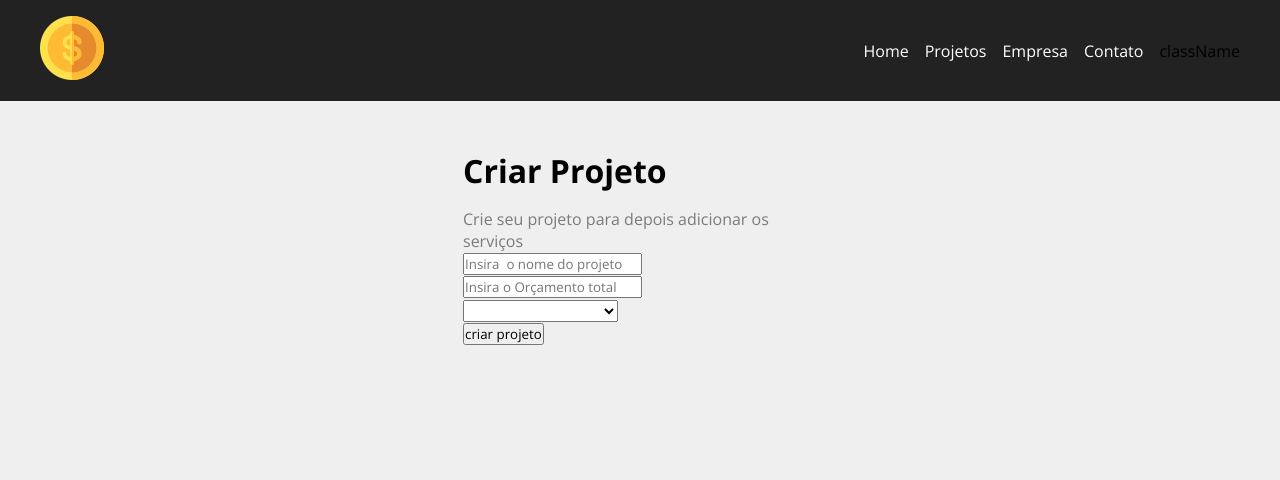
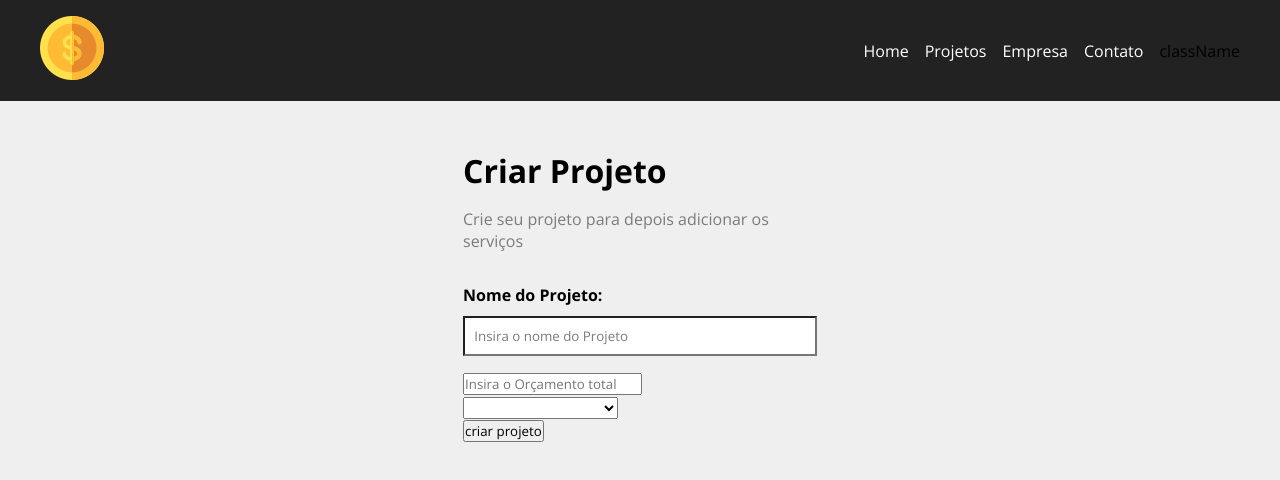
Before and after one commit to valdemir47/costs-react, a React (Create React App) app: page /newproject in a window 1280 px wide. Shown: the top 480 px of the page. Built offline with nearby package versions, Linux system fonts and the light colour scheme.

Commit message:
22.1-componetização do formulário. 7:49

```diff
--- a/src/components/pages/NewProject.js
+++ b/src/components/pages/NewProject.js
@@ -1,4 +1,6 @@
-import ProjectForm from '../../project/project.Form'
+
+
+import ProjectForm from '../../project/ProjectForm'
 import styles from './NewProject.module.css'
 
 function NewProject(){
@@ -6,7 +8,7 @@ function NewProject(){
         <div className={styles.newproject_container}>
             <h1>Criar Projeto</h1>
             <p>Crie seu projeto para depois adicionar os serviços</p>
-            <ProjectForm></ProjectForm>
+           <ProjectForm></ProjectForm>
         </div>
     )
 }
--- /dev/null
+++ b/src/form/Input.js
@@ -0,0 +1,19 @@
+import styles from './Input.module.css'
+function Input({type, text, name,placeholder, handleOnChange,value}){
+    return(
+        <div className={styles.form_control}>
+            <label htmlFor={name}>
+                {text}:
+            </label>
+            <input
+                type={type}
+                name={name}
+                placeholder={placeholder}
+                onChange={handleOnChange}
+                value={value}
+            />
+        </div>
+    )
+}
+
+export default Input
--- /dev/null
+++ b/src/form/Input.module.css
@@ -0,0 +1,20 @@
+.form_control{
+  display: flex;
+  flex-direction: column;
+  margin-bottom: 1em;
+}
+
+.form_control label{
+    margin-bottom: .6em;
+    font-weight: bold;
+}
+
+.form_control input {
+    padding: .7em;
+    border-radius:0;
+    border-radius: none;
+}
+
+.form_control input::placeholder {
+  color: #7b7b7b;
+}
--- a/src/project/project.Form.js
+++ b/src/project/ProjectForm.js
@@ -1,9 +1,16 @@
+import Input from '../form/Input'
+import styles from './ProjectForm.module.css'
+
 function ProjectForm(){
     return(
-        <form>
-            <div>
-                <input type="text" placeholder="Insira  o nome do projeto"/>
-            </div>
+        <form className={styles.form}>
+
+            <Input
+                type ="text"
+                text="Nome do Projeto"
+                name="name"
+                placeholder="Insira o nome do Projeto"
+                />
             <div>
                 <input type="number" placeholder="Insira o Orçamento total"/>
             </div>
--- /dev/null
+++ b/src/project/ProjectForm.module.css
@@ -0,0 +1,4 @@
+.form{
+    width: 100%;
+    margin: 2em 0;
+}
```
